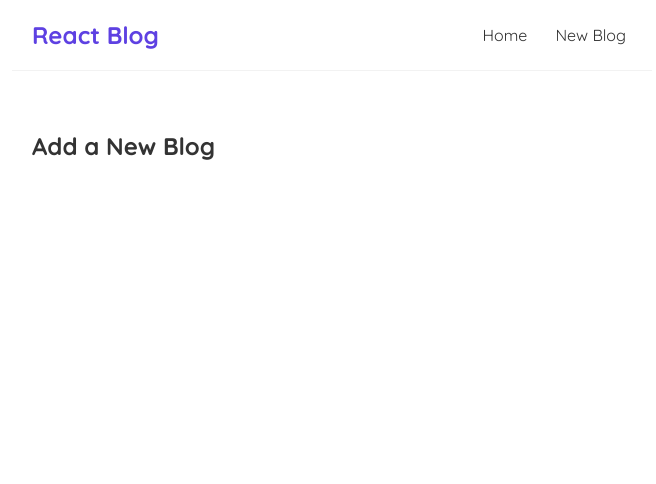
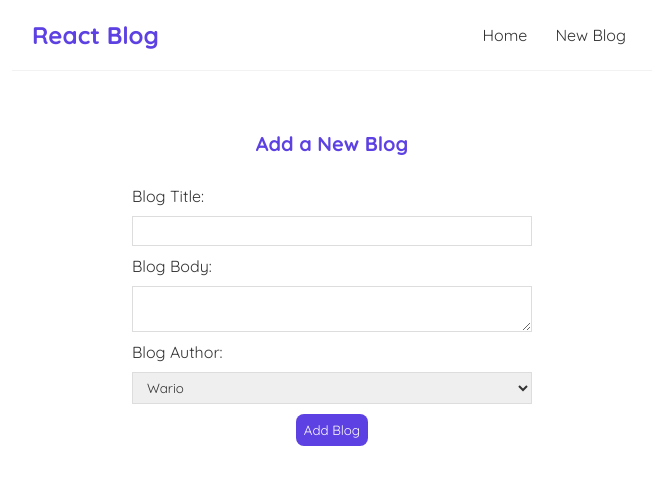
Before and after one commit to Lascoyle/react-blog, a React (Create React App) app: page /create in a window 1280 px wide. Shown: the top 484 px of the page, without its empty margins (308-964 px from the left). Built offline with nearby package versions, Linux system fonts and the light colour scheme; the HTML template or start-up script is replaced by a standard one.

Commit message:
Add form in create page for a new blog creation, use useState for each input

```diff
--- a/src/Create.js
+++ b/src/Create.js
@@ -1,7 +1,28 @@
+import { useState } from "react";
+
 const Create = () => {
+    const [title, setTitle] = useState('');
+    const [body, setBody] = useState('');
+    const [author, setAuthor] = useState('');
+
     return (
         <div className="create">
             <h2>Add a New Blog</h2>
+            <form>
+                <label>Blog Title:</label>
+                <input type="text" required value={ title } onChange={(e) => setTitle(e.target.value)}/>
+                <label>Blog Body:</label>
+                <textarea required value={ body } onChange={(e) => setBody(e.target.value)}></textarea>
+                <label>Blog Author:</label>
+                <select value={ author } onChange={(e) => setAuthor(e.target.value)}>
+                    <option value="Wario">Wario</option>
+                    <option value="Boo">Boo</option>
+                </select>
+                <button>Add Blog</button>
+                <p>{ title }</p>
+                <p>{ body }</p>
+                <p>{ author }</p>
+            </form>
         </div>
     );
 }
--- a/src/index.css
+++ b/src/index.css
@@ -71,3 +71,35 @@
   border-radius: 8px;
   cursor: pointer;
 } */
+
+/* create new blog form */
+.create {
+  max-width: 400px;
+  margin: 0 auto;
+  text-align: center;
+}
+.create label {
+  text-align: left;
+  display: block;
+}
+.create h2 {
+  font-size: 20px;
+  color: #5e41e2;
+  margin-bottom: 30px;
+}
+.create input, .create textarea, .create select {
+  width: 100%;
+  padding: 6px 10px;
+  margin: 10px 0;
+  border: 1px solid #ddd;
+  box-sizing: border-box;
+  display: block;
+}
+.create button {
+  background: #5e41e2;
+  color: #fff;
+  border: 0;
+  padding: 8px;
+  border-radius: 8px;
+  cursor: pointer;
+}
```
